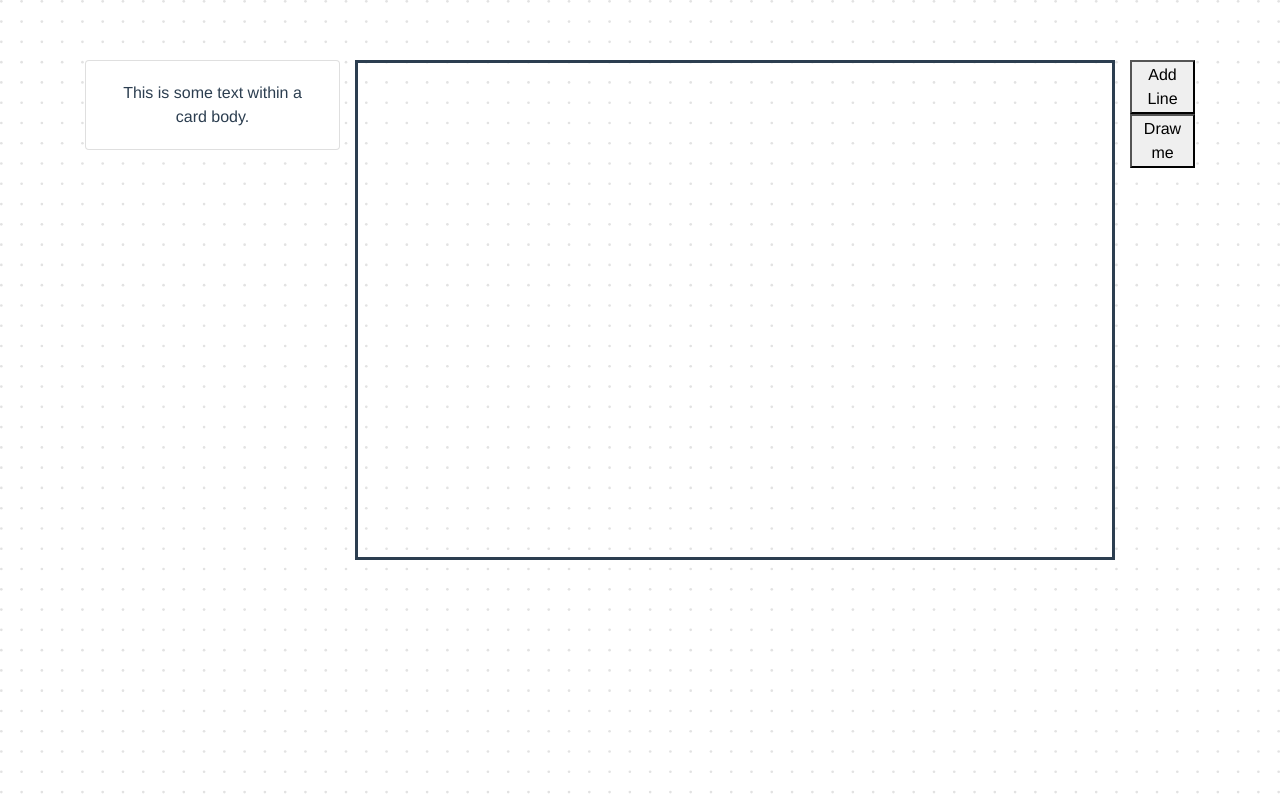
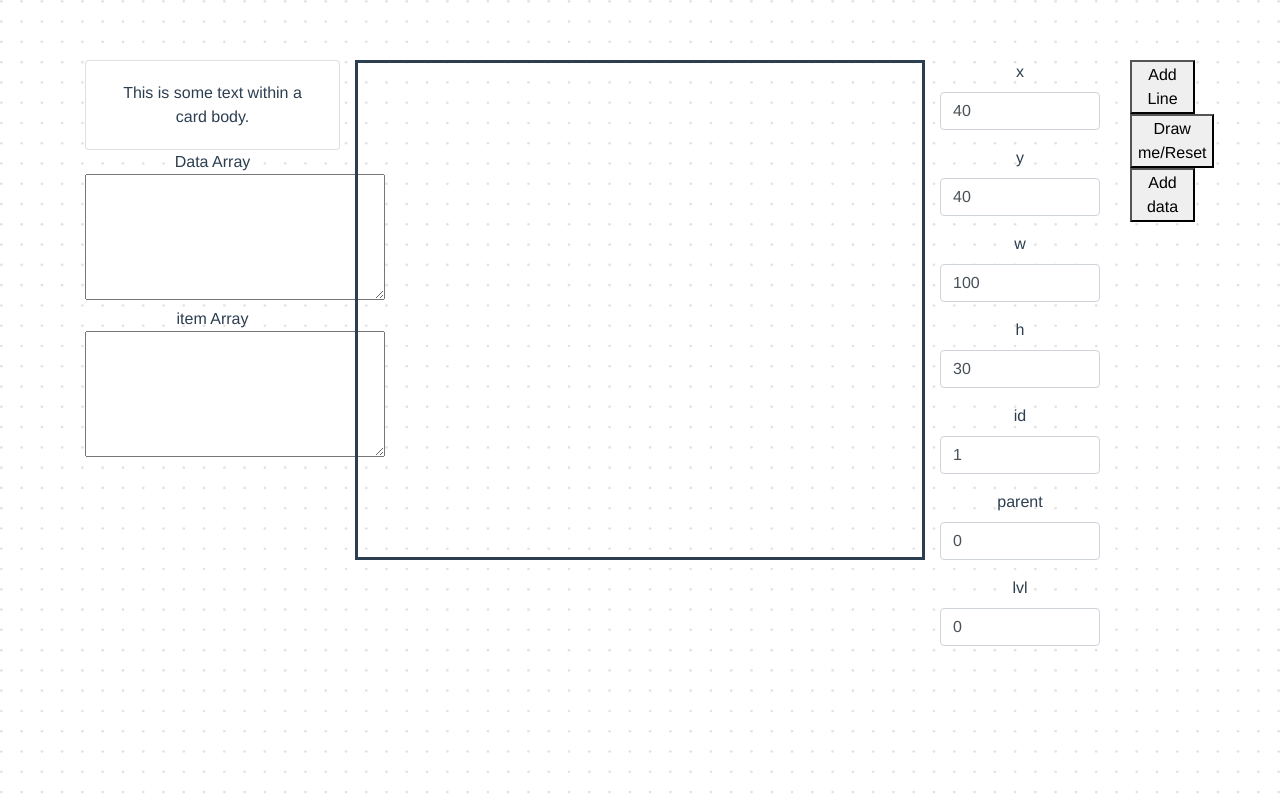
Before and after one commit to danymendez/vueflowchartsd3, a Vue app: page / in a window 1280 px wide. Built offline with nearby package versions, Linux system fonts and the light colour scheme.

Commit message:
push inicial code

```diff
--- a/src/components/HelloWorld.vue
+++ b/src/components/HelloWorld.vue
@@ -7,147 +7,312 @@
             This is some text within a card body.
           </div>
         </div>
+        Data Array
+        <textarea
+          name=""
+          id=""
+          cols="30"
+          rows="5"
+          v-model="arrayData"
+          readonly
+        ></textarea>
+        <br />
+        item Array
+        <textarea
+          name=""
+          id=""
+          cols="30"
+          rows="5"
+          v-model="itemData"
+          readonly
+        ></textarea>
       </div>
-            <div id="zoom" class="col-sm-8 drawing-area" @drop="drop($event)" @dragover.prevent @dragenter.prevent>
 
+      <div
+        id="zoom"
+        class="col-sm-6 drawing-area"
+        @drop="drop($event)"
+        @dragover.prevent
+        @dragenter.prevent
+      ></div>
+      <div class="col-sm-2">
+        <div class="form-group">
+          <label>x</label>
+          <input v-model="x" type="text" class="form-control" />
+        </div>
+        <div class="form-group">
+          <label>y</label>
+          <input v-model="y" type="text" class="form-control" />
+        </div>
+        <div class="form-group">
+          <label>w</label>
+          <input v-model="w" type="text" class="form-control" />
+        </div>
+        <div class="form-group">
+          <label>h</label>
+          <input v-model="h" type="text" class="form-control" />
+        </div>
+        <div class="form-group">
+          <label>id</label>
+          <input v-model="id" type="text" class="form-control" />
+        </div>
+        <div class="form-group">
+          <label>parent</label>
+          <input v-model="parent" type="text" class="form-control" />
+        </div>
+        <div class="form-group">
+          <label>lvl</label>
+          <input v-model="lvl" type="text" class="form-control" />
+        </div>
       </div>
       <div class="col-sm-1">
         <button type="button" v-on:click="addLine">Add Line</button>
-                  <button type="button" v-on:click="drawDiagram">Draw me</button>
+        <button type="button" v-on:click="addRect">Draw me/Reset</button>
+        <button type="button" v-on:click="addToData">Add data</button>
       </div>
     </div>
   </div>
 </template>
 
 <script>
-    import * as d3 from 'd3'
+import * as d3 from "d3";
 
 export default {
-        name: 'HelloWorld',
+  name: "HelloWorld",
   data() {
     return {
       svg: Object,
       g: Object,
-                data: Object
+      data: Object,
+      dataline: Object,
+      itemData: "",
+      x: 40,
+      y: 40,
+      w: 100,
+      h: 30,
+      id: 1,
+      parent: 0,
+      lvl: 0,
+      arrayData: "",
     };
   },
   props: {
-            msg: String
+    msg: String,
   },
   methods: {
     init() {
-
+      this.data = [];
+      this.dataline = [];
     },
-             drawDiagram(){
-                 var x1 = 40; var w = 100; var h=40; var y1 = 40;
-                 var y3 = y1-h;
-                  this.data.push({ x: 40, y:40 , w: w, h:h , id:1, parent:0, lvl:0});
-                      this.data.push({ x: x1, y:y3 , w: w, h:h, id:2, parent:1,lvl:0 });
-                         this.data.push({ x: 70*5, y:70 , w: w, h:h, id:3, parent:1,lvl:0 });
+    getMBottonC(x, y, w, h) {
+      return {
+        x: x + w / 2,
+        y: y - h,
+      };
+    },
+    getMTopC(x, y, w) {
+      return {
+        x: x + w / 2,
+        y: y,
+      };
+    },
+    addToData() {
+      this.data.push({
+        x: Number(this.x),
+        y: Number(this.y),
+        w: Number(this.w),
+        h: Number(this.h),
+        id: Number(this.id),
+        parent: Number(this.parent),
+        lvl: Number(this.lvl),
+      });
+      this.arrayData = JSON.stringify(this.data);
+    },
+    addData(dataObject) {
+      this.data.push({
+        x: dataObject.x,
+        y: dataObject.y,
+        w: dataObject.w,
+        h: dataObject.h,
+        id: dataObject.id,
+        parent: dataObject.parent,
+        lvl: dataObject.lvl,
+      });
+    },
+    drawLine() {
+      for (var i = 0; i < this.dataline.length; i++) {
+        this.g
+          .append("line")
+          .style("stroke", "lightgreen")
+          .style("stroke-width", 10)
+          .attr("x1", this.dataline[i].x1)
+          .attr("y1", this.dataline[i].y1)
+          .attr("x2", this.dataline[i].x2)
+          .attr("y2", this.dataline[i].y2);
+      }
+    },
+    addDataLine(x1, y1, x2, y2) {
+      this.dataline.push({ x1: x1, y1: y1, x2: x2, y2: y2 });
+    },
+    drop() {
       this.addRect();
     },
-            addLine(){
-                let _this = this
-
-
-
-const found = _this.data.find(element => element.parent == 0);
-
-console.log(found);
-// const link = Array.from({length: _this.data.length}, (_, i) => {
-//     console.log(_this.data.find(element => element.parent === _this.data[i].parent).x);
-//   return {
-//    source: [_this.data.find(element => element.parent === _this.data[1].parent).x,_this.data.find(element => element.parent === _this.data[1].parent).y],
-//     target: [_this.data[1].x,_this.data[1].y]
-//   };});
-for(var i =0;i<_this.data.length;i++){
-// const link = d3.linkHorizontal()({
-//                                   source: [_this.data.find(element => element.parent === _this.data[i].parent).x,_this.data.find(element => element.parent === _this.data[i].parent).y],
-//                                    target: [_this.data[i].x,_this.data[i].y]
-//                                 });
-if(_this.data[i].parent!=0){
-                _this.g
-                        .append('path')
-                        .attr('d', d3.linkHorizontal()({
-                                  source: [_this.data.find(element => element.id === _this.data[i].parent).x,_this.data.find(element => element.id === _this.data[i].parent).y],
-                                   target: [_this.data[i].x,_this.data[i].y]
-                                }))
-                        .attr('stroke', 'black')
-                        .attr('fill', 'none');
-
-
-
-                        }
-
-}
-// console.log(link);
-
-
-            },
-            drop() {
-
-                // var svgdoc = d3.select('svg');
-
-                // var svgBoundClientRect = svgdoc.node().getBoundingClientRect();
-                // console.log(svgBoundClientRect);
-                // console.log('x: ' + event.pageX);
-                // console.log('y: ' + event.pageY);
-
-                // this.data.push({ x: (event.pageX - svgBoundClientRect.x), y: (event.pageY - svgBoundClientRect.y), w: 100, h:40 });
-                // if(this.data.length===0){
-                //     this.data.push({ x: 40, y: 40, w: 100, h:40 });
-                // }else{
-                //      this.data.push({ x: this.data.length%4===0?40:(this.data[this.data.length-1].x+(40*5)), y: this.data.length%4===0?(this.data[this.data.length-1].y+(40*3)):this.data[this.data.length-1].y, w: 100, h:40 });
-                // }
-                // console.log(this.data);
-                this.addRect();
+    resetSVGArea() {
+      d3.selectAll("rect").remove();
+      d3.selectAll("line").remove();
+      this.resetDataFromParent();
     },
     addRect() {
-
+      this.resetSVGArea();
       let _this = this;
-                d3.selectAll("g").remove();
       _this.g = _this.svg.append("g").attr("cursor", "grab");
-                _this.g.selectAll("rect")
+      _this.g
+        .selectAll("rect")
         .data(_this.data)
         .join("rect")
         .attr("x", ({ x }) => x)
         .attr("y", ({ y }) => y)
-                    .attr('width', ({ w }) => w)
-                    .attr('height', ({ h }) => h)
-                    .attr('stroke', 'black')
-                    .attr('fill', '#69a3b2')
-                    .call(d3.drag()
-                        .on("start", function () {
+        .attr("width", ({ w }) => w)
+        .attr("height", ({ h }) => h)
+        .attr("stroke", "black")
+        .attr("fill", "#69a3b2")
+        .call(
+          d3
+            .drag()
+            .on("start", function (_, d) {
+              console.log(d);
+              _this.itemData = JSON.stringify(d);
               d3.select(this).raise();
+              d3.select(this).attr("stroke", "red");
               _this.g.attr("cursor", "grabbing");
-                        }).on("drag", function (event, d) {
+            })
+            .on("drag", function (event, d) {
+              if (d.parent == 0) {
+                d3.select(this)
+                  .attr("x", (d.x = event.x))
+                  .attr("y", (d.y = event.y));
 
-                            d3.select(this).attr("x", d.x = event.x).attr("y", d.y = event.y);
+                _this.addRect();
+              }
             })
             .on("end", function () {
               _this.g.attr("cursor", "grab");
-                        }));
+            })
+        );
+      this.drawLine();
+    },
+    resetDataFromParent() {
+      //let _this = this;
+      this.dataline = [];
+      let parents = this.data.filter((item) => item.parent === 0);
+      let xBetweenDistance = 40;
+      let yBetweenDistance = 60;
+      for (var i = 0; i < parents.length; i++) {
+        if (this.hasChildren(parents[i])) {
 
+          let children = this.getChildren(parents[i]);
+          let xFirstChildren =
+            parents[i].x +
+            parents[i].w / 2 -
+            this.getTotalWidthChildren(children, xBetweenDistance) / 2;
+          let yFirstChildren = parents[i].y + parents[i].h + yBetweenDistance;
 
-                _this.svg.call(d3.zoom()
-                    .extent([[0, 0], [document.getElementById("zoom").offsetWidth, document.getElementById("zoom").offsetHeight]])
+            //Horizontal between parents and children
+          this.addDataLine(
+            xFirstChildren + parents[i].w / 2,
+            yFirstChildren - yBetweenDistance / 2,
+            xFirstChildren -
+              parents[i].w / 2 +
+              this.getTotalWidthChildren(children, xBetweenDistance),
+            yFirstChildren - yBetweenDistance / 2
+          );
+
+        // var gMParent = this.getMBottonC
+         this.addDataLine(
+            xFirstChildren + parents[i].w / 2,
+            yFirstChildren - yBetweenDistance / 2,
+            xFirstChildren -
+              parents[i].w / 2 +
+              this.getTotalWidthChildren(children, xBetweenDistance),
+            yFirstChildren - yBetweenDistance / 2
+          );
+
+          for (var j = 0; j < children.length; j++) {
+            if (j == 0) {
+              this.setChildrenCordenate(
+                children[j],
+                xFirstChildren,
+                yFirstChildren
+              );
+            } else {
+              this.setChildrenCordenate(
+                children[j],
+                children[j - 1].x + children[j - 1].w + xBetweenDistance,
+                children[j - 1].y
+              );
+            }
+          }
+        }
+      }
+      this.arrayData = JSON.stringify(this.data);
+    },
+    setChildrenCordenate(child, x, y) {
+      let index = this.data.findIndex((item) => item.id == child.id);
+      console.log(index);
+      this.data[index].x = x;
+      this.data[index].y = y;
+    },
+    getTotalWidthChildren(array, xBetweenDistance) {
+      let wTotal = d3.sum(array, function (d) {
+        return d.w;
+      });
+      return wTotal + xBetweenDistance * (array.length - 1);
+    },
+    getChildren(parent) {
+      let children = this.data.filter((item) => item.parent == parent.id);
+      return children;
+    },
+    hasChildren(parent) {
+      return this.getChildren(parent).length > 0;
+    },
+    createSVGArea() {
+      let _this = this;
+      let divID = "zoom";
+      _this.svg = d3
+        .select(`#${divID}`)
+        .append("svg")
+        .attr("viewBox", [
+          0,
+          0,
+          document.getElementById(divID).offsetWidth,
+          document.getElementById(divID).offsetHeight,
+        ]);
+    },
+    addZoom() {
+      let _this = this;
+      _this.svg.call(
+        d3
+          .zoom()
+          .extent([
+            [0, 0],
+            [
+              document.getElementById("zoom").offsetWidth,
+              document.getElementById("zoom").offsetHeight,
+            ],
+          ])
           .scaleExtent([1, 8])
           .on("zoom", function ({ transform }) {
             _this.g.attr("transform", transform);
-                    }));
-            }
+          })
+      );
+    },
   },
   mounted() {
-            let _this = this;
-            _this.data = [];
-            _this.svg = d3
-                .select("#zoom")
-                .append("svg")
-                .attr("viewBox", [0, 0, document.getElementById("zoom").offsetWidth, document.getElementById("zoom").offsetHeight]);
-
-        }
-    }
-
+    this.init();
+    this.createSVGArea();
+    this.addZoom();
+  },
+};
 </script>
 
 <!-- Add "scoped" attribute to limit CSS to this component only -->
```
Lines whose indentation alone changed are shown as unchanged.
